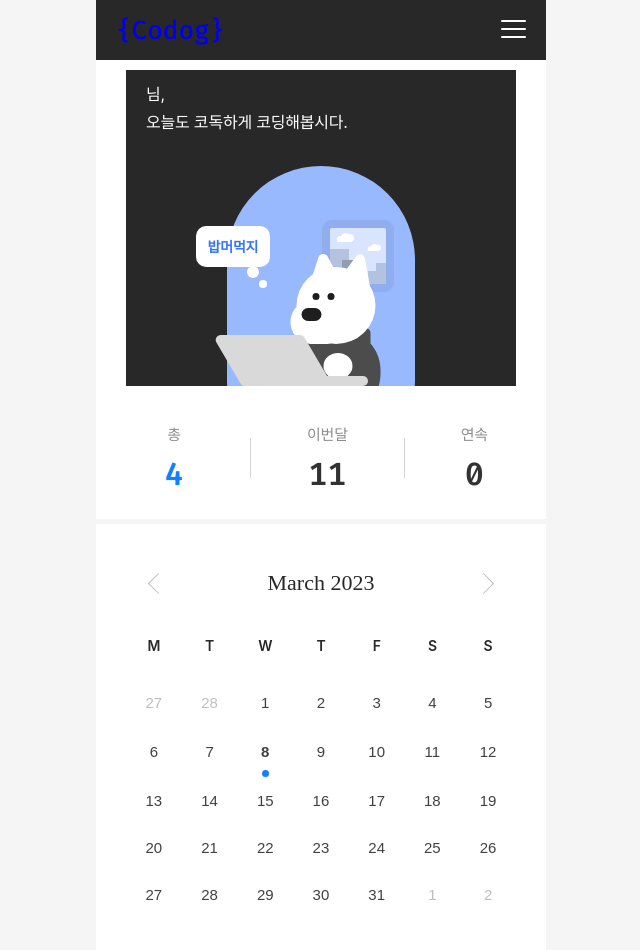
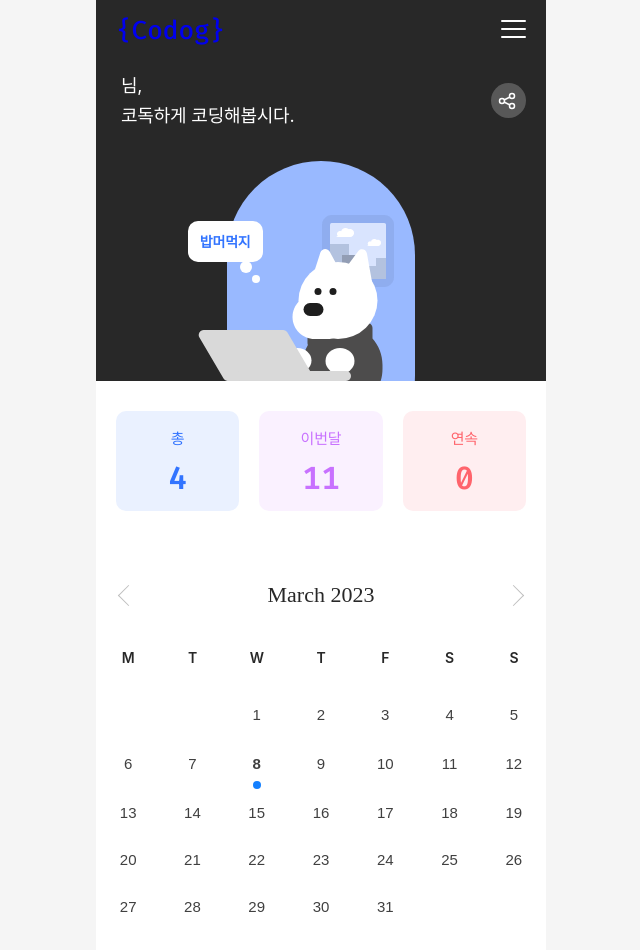
Before and after one commit to firstcommit23/codog-front, a Next.js app: page / in a window 1280 px wide. Shown: the top 950 px of the page, without its empty margins (319-959 px from the left). Built offline with nearby package versions, Linux system fonts and the light colour scheme; no server answers; a web font is replaced by a local one; what emotion-reset would draw is missing.

Commit message:
[feat]home 프로필 교체

```diff
--- a/components/Layout/DefaultLayout.tsx
+++ b/components/Layout/DefaultLayout.tsx
@@ -39,7 +39,6 @@ const Container = styled.div<{ height?: string }>`
   flex-direction: column;
   justify-content: flex-start;
   align-items: center;
-  padding: 0 3rem;
   max-width: ${Common.maxWidth};
   margin: 0 auto;
   box-sizing: border-box;
--- a/pages/index.tsx
+++ b/pages/index.tsx
@@ -41,22 +41,23 @@ const Home: NextPage = () => {
 
   return (
     <DefaultLayout>
+      {/* 프로필 */}
       <ProfileContainer>
+        {/* 닉네임, 공유 버튼 */}
         <ProfileBox>
           <ProfileWrapper>
             <ProfileContent>
               <span className="nickname">{userData?.nickname}</span>님, <br />
-              오늘도 코독하게 코딩해봅시다.
+              코독하게 코딩해봅시다.
             </ProfileContent>
-            {/* <ProfileButtonArea>
-              <DdayBox>D+123</DdayBox>
+            <ProfileButtonArea>
               <ShareButton>
-                <span>공유하기</span>
-                <Image src="/images/Share_Android.svg" width="18px" height="18px" alt="share" />
+                <ShareIcon></ShareIcon>
               </ShareButton>
-            </ProfileButtonArea> */}
+            </ProfileButtonArea>
           </ProfileWrapper>
         </ProfileBox>
+        {/* 코독 하우스 */}
         <Canvas>
           <DogCharacter character={userData?.characterCode} />
           <Balloon type="Think" color="#3274FF" fontSize="1.4rem">
@@ -65,36 +66,40 @@ const Home: NextPage = () => {
           <FoodItem food={userData.foodItem} />
           <FurnitureItem furniture={userData.furnitureItem} />
         </Canvas>
+        {/* 개인 달성 지표 */}
+        <AchievementBox>
           {datas.map((data, key) => (
             <AchievementContainer key={key}>
-            <div className="item">
+              <div className="item total">
                 <div className="title">총</div>
                 <div className="content">
                   <div className="total">{data.totalCount}</div>
                 </div>
               </div>
-            <div className="vertical"></div>
-            <div className="item">
+              <div className="item month">
                 <div className="title">이번달</div>
                 <div className="content">{data.month}</div>
               </div>
-            <div className="vertical"></div>
-            <div className="item">
+              <div className="item continuous">
                 <div className="title">연속</div>
                 <div className="content">{data.continuousCount}</div>
               </div>
             </AchievementContainer>
           ))}
+        </AchievementBox>
       </ProfileContainer>
+
       {/* 달력 */}
-      <HorizontalRule />
       <CalendarWrapper>
         {render && (
           <Calendar
             onChange={onChange}
             value={value}
+            minDetail="month"
+            maxDetail="month"
             formatDay={(locale, date) => moment(date).format('D')}
             formatShortWeekday={formatShortWeekday}
+            showNeighboringMonth ={false}
           />
         )}
       </CalendarWrapper>
@@ -106,14 +111,11 @@ const ProfileContainer = styled.div`
   display: flex;
   flex-direction: column;
   width: 100%;
-  margin-top: 7rem;
+  padding-top: 7rem;
+  background-color: #282828;
 `;
 const ProfileBox = styled.div`
   width: 100%;
-  // display: flex;
-  // justify-content: flex-start;
-  // align-items: center;
-  // column-gap: 30px;
 `;
 
 const CoDogImage = styled.div`
@@ -123,18 +125,22 @@ const CoDogImage = styled.div`
   background-size: contain;
 `;
 
-const ProfileWrapper = styled.div``;
+const ProfileWrapper = styled.div`
+  display: flex;
+  flex-direction: row;
+  justify-content: space-between;
+  align-items: center;
+  padding: 0 2rem 0 2.5rem;
+`;
 
 const ProfileContent = styled.div`
-  padding: 1rem 2rem 0;
   font-weight: 400;
-  font-size: 16px;
-  line-height: 28px;
+  font-size: 1.8rem;
+  line-height: 3rem;
   color: #ffffff;
-  background: #282828;
 
   .nickname {
-    font-size: 18px;
+    font-size: 2rem;
     font-weight: 600;
   }
   strong {
@@ -163,16 +169,15 @@ const DdayBox = styled.div`
 const ShareButton = styled.button`
   display: flex;
   flex-direction: row;
-  background-color: #282828;
-  border-radius: 5px;
+  justify-content: center;
+  align-items: center;
+  width: 3.5rem;
+  height: 3.5rem;
+  background-color: #585858;
+  border-radius: 5rem;
   font-weight: 500;
-  font-size: 15px;
-  line-height: 18px;
-  color: #ffffff;
-  text-align: center;
-  padding: 10px 15px;
+  font-size: 1.5rem;
   border: none;
-  gap: 5px;
 
   &:hover {
     cursor: pointer;
@@ -181,18 +186,53 @@ const ShareButton = styled.button`
   }
 `;
 
+const ShareIcon = styled.div`
+  background: url('/images/Share_Android.svg') no-repeat;
+  width: 2.5rem;
+  height: 2rem;
+`;
+
+const AchievementBox = styled.div`
+`;
+
 const AchievementContainer = styled.div`
   display: flex;
-  margin: 4rem 0 2.5rem 0;
-  row-gap: 18px;
+  padding: 3rem 2rem 3rem 2rem;
+  gap: 2rem;
   flex-direction: row;
   justify-content: space-around;
   align-items: center;
+  background-color: white;
 
   .item {
     display: flex;
     flex-direction: column;
     align-items: center;
+    justify-content: center;
+    width: 100%;
+    height: 10rem;
+    border-radius: 1rem;
+  }
+  .item.total{
+    background-color: #EAF1FF;
+    color: #3274FF;
+    .title{
+      color: #3274FF;
+    }
+  }
+  .item.month{
+    background-color: #FAF1FF;
+    color: #C871FF;
+    .title{
+      color: #C871FF;
+    }
+  }
+  .item.continuous{
+    background-color: #FFEEF0;
+    color: #FF646C;
+    .title{
+      color: #FF646C;
+    }
   }
   .title {
     font-weight: 400;
@@ -210,15 +250,6 @@ const AchievementContainer = styled.div`
     font-weight: 600;
     font-size: 32px;
     line-height: 30px;
-    color: #323232;
-
-    .total {
-      color: #1480ff;
-    }
-    div {
-      width: 40px;
-      text-align: center;
-    }
   }
 
   .vertical {
```
Lines whose indentation alone changed are shown as unchanged.
